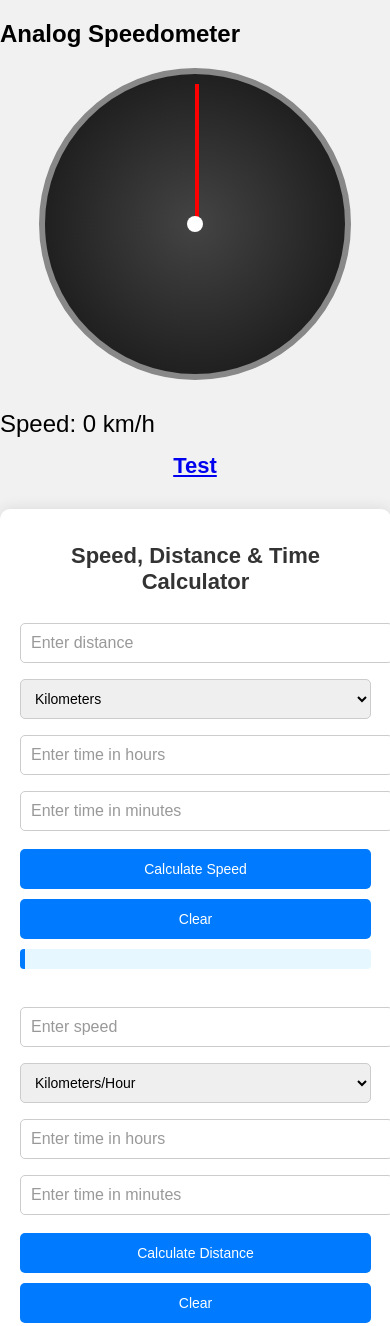
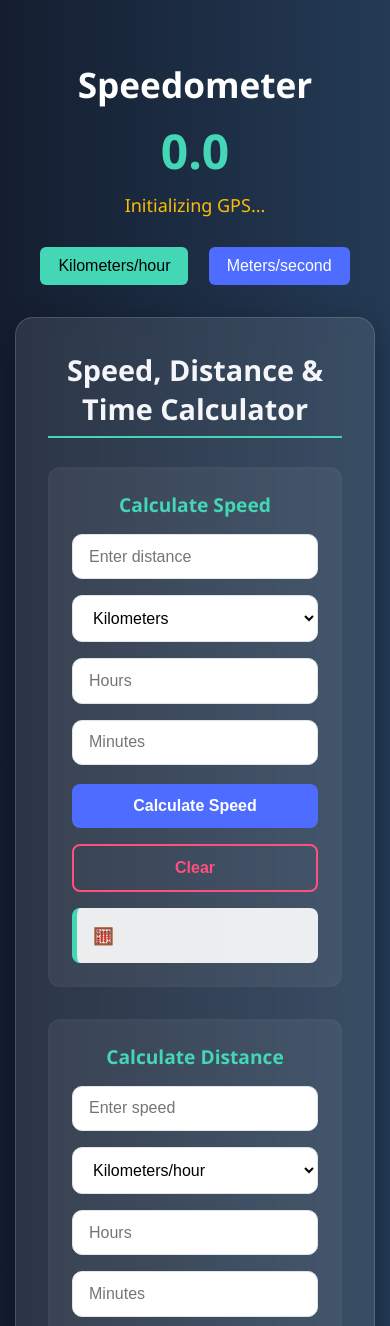
Before and after one commit to zCoder0/CalculateBus, a plain HTML site: page index.html in a window 390 px wide. Shown: the top 1326 px of the page. Drawn offline with Linux system fonts and the light colour scheme.

Commit message:
Add files via upload

```diff
--- a/index.html
+++ b/index.html
@@ -5,301 +5,316 @@
   <meta name="viewport" content="width=device-width, initial-scale=1.0"/>
   <title>Speed, Distance, Time Calculator</title>
 
-  <script src="speedometter.js"></script>
+  <script src="speedometer.js"></script>
+
   <style>
-    body {
-      font-family: Arial, sans-serif;
-      background: #f1f1f1;
+    :root {
+      --primary: #4e6cff;
+      --primary-dark: #354bd0;
+      --accent: #44d7b6;
+      --dark: #1e1e2f;
+      --light: #f5f6fa;
+      --danger: #ff4f81;
+      --warning: #fbbc05;
+      --background: #0f2027;
+      --card-bg: rgba(255, 255, 255, 0.1);
+      --text-color: #ffffff;
+    }
+
+    * {
+      box-sizing: border-box;
       margin: 0;
       padding: 0;
     }
 
-
-
-    .speedometer {
-      width: 300px;
-      height: 300px;
-      border-radius: 50%;
-      background: radial-gradient(#444, #111);
-      margin: auto;
-      position: relative;
-      border: 6px solid #888;
-    }
-
-    .needle {
-      width: 4px;
-      height: 140px;
-      background: red;
-      position: absolute;
-      top: 10px;
-      left: 50%;
-      transform-origin: bottom;
-      transform: rotate(0deg);
-      transition: transform 0.2s linear;
-    }
-
-    .center-dot {
-      width: 16px;
-      height: 16px;
-      background: #fff;
-      border-radius: 50%;
-      position: absolute;
-      top: 142px;
-      left: 142px;
-      z-index: 10;
-    }
-
-    .speed-text {
-      margin-top: 30px;
-      font-size: 24px;
-    }
-
-
-
-
-
-
-
-    .calculator {
-      background: #fff;
-      width: 100%;
-      max-width: 500px;
-      margin: 30px auto;
-      padding: 30px;
-      border-radius: 10px;
-      box-shadow: 0 0 15px rgba(0,0,0,0.1);
+    body {
+      font-family: "Segoe UI", Tahoma, Geneva, Verdana, sans-serif;
+      background: linear-gradient(to right, #141e30, #243b55);
+      color: var(--text-color);
+      text-align: center;
+      padding: 60px 15px;
     }
 
     h1 {
-      text-align: center;
-      color: #333;
-      margin-bottom: 20px;
+      font-size: 48px;
+      margin-bottom: 10px;
+    }
+
+    #speed {
+      font-size: 64px;
+      font-weight: bold;
+      color: var(--accent);
+      margin: 10px 0;
+    }
+
+    #status {
+      font-size: 18px;
+      color: var(--warning);
+      margin-bottom: 30px;
+    }
+
+    .unit-toggle button {
+      background: var(--primary);
+      color: white;
+      padding: 10px 18px;
+      border: none;
+      margin: 0 8px;
+      border-radius: 6px;
+      font-weight: 500;
+      cursor: pointer;
+      transition: all 0.3s ease;
+    }
+
+    .unit-toggle button:hover {
+      background-color: var(--primary-dark);
+    }
+
+    .unit-toggle .active {
+      background-color: var(--accent) !important;
+      color: #000;
+    }
+
+    .calculator-container {
+      max-width: 900px;
+      margin: 0 auto;
+    }
+
+    .calculator {
+      background: var(--card-bg);
+      border-radius: 18px;
+      padding: 2rem;
+      box-shadow: 0 10px 30px rgba(0, 0, 0, 0.35);
+      margin-top: 2rem;
+      backdrop-filter: blur(10px);
+      -webkit-backdrop-filter: blur(10px);
+      border: 1px solid rgba(255, 255, 255, 0.15);
+    }
+
+    .calculator h2 {
+      color: var(--light);
+      font-size: 1.8rem;
+      margin-bottom: 1.8rem;
+      border-bottom: 2px solid var(--accent);
+      padding-bottom: 0.5rem;
     }
 
     .block {
-      margin-bottom: 30px;
+      margin-bottom: 2rem;
+      padding: 1.5rem;
+      border-radius: 12px;
+      background: rgba(255, 255, 255, 0.06);
+      box-shadow: inset 0 0 5px rgba(255, 255, 255, 0.05);
+    }
+
+    .block-title {
+      font-size: 1.2rem;
+      color: var(--accent);
+      margin-bottom: 1rem;
+      font-weight: bold;
+    }
+
+    .input-group {
+      display: flex;
+      flex-wrap: wrap;
+      gap: 1rem;
+      margin-bottom: 1rem;
+    }
+
+    .input-field {
+      flex: 1 1 45%;
+      min-width: 200px;
     }
 
     input[type="number"],
     select {
       width: 100%;
-      padding: 10px;
-      margin: 8px 0;
-      border: 1px solid #ccc;
-      border-radius: 5px;
-      font-size: 16px;
+      padding: 0.8rem 1rem;
+      border-radius: 10px;
+      font-size: 1rem;
+      border: 1px solid #dfe6e9;
+      background-color: #fff;
+      color: #000;
+      transition: box-shadow 0.3s;
     }
 
-    input::placeholder {
-      color: #999;
+    input[type="number"]:focus,
+    select:focus {
+      outline: none;
+      border-color: var(--accent);
+      box-shadow: 0 0 0 3px rgba(68, 215, 182, 0.3);
+    }
+
+    .button-group {
+      display: flex;
+      flex-wrap: wrap;
+      gap: 1rem;
+      margin-top: 1.2rem;
     }
 
     button {
-      width: 100%;
-      padding: 12px;
-      margin-top: 10px;
-      background-color: #007bff;
+      flex: 1;
+      padding: 0.8rem 1.2rem;
+      font-size: 1rem;
+      font-weight: 600;
+      border: none;
+      border-radius: 8px;
+      background: var(--primary);
       color: white;
-      border: none;
-      border-radius: 5px;
-      font-size: 16px;
-      cursor: pointer;
+      transition: all 0.3s ease;
     }
 
     button:hover {
-      background-color: #0056b3;
+      background: var(--primary-dark);
+      transform: translateY(-2px);
+      box-shadow: 0 6px 12px rgba(0, 0, 0, 0.25);
+    }
+
+    button:active {
+      transform: scale(0.98);
+    }
+
+    .clear-btn {
+      background: transparent;
+      border: 2px solid var(--danger);
+      color: var(--danger);
+    }
+
+    .clear-btn:hover {
+      background: rgba(255, 79, 129, 0.05);
     }
 
     .result {
-      background-color: #e6f7ff;
-      padding: 10px;
-      border-left: 5px solid #007bff;
-      border-radius: 4px;
-      margin-top: 10px;
-      font-weight: bold;
-      color: #333;
+      background: rgba(255, 255, 255, 0.9);
+      color: #2d3436;
+      padding: 1rem;
+      margin-top: 1rem;
+      border-radius: 8px;
+      font-weight: 600;
+      font-size: 1.05rem;
+      border-left: 5px solid var(--accent);
+      text-align: left;
     }
 
-    @media (max-width: 600px) {
-      .calculator {
-        width: 90%;
-        padding: 20px;
+    .result::before {
+      content: "🧮 ";
     }
 
+    @media (max-width: 768px) {
       h1 {
-        font-size: 22px;
+        font-size: 2.2rem;
       }
 
-      input, select, button {
-        font-size: 14px;
+      #speed {
+        font-size: 3rem;
+      }
+
+      .input-field {
+        flex: 1 1 100%;
+      }
+
+      .button-group {
+        flex-direction: column;
       }
     }
 
-    @media (min-width: 601px) and (max-width: 1024px) {
-      .calculator {
-        width: 80%;
-      }
-    }
   </style>
 </head>
 <body>
 
+  <header>
+    <h1>Speedometer</h1>
+    <div id="speed">0.0</div>
+    <div id="status">Initializing GPS...</div>
 
+    <div class="unit-toggle">
+      <button id="showKmph" class="active">Kilometers/hour</button>
+      <button id="showMps">Meters/second</button>
+    </div>
+  </header>
 
+  <div class="calculator-container">
+    <div class="calculator">
+      <h2>Speed, Distance & Time Calculator</h2>
 
-
-
-  <h2>Analog Speedometer</h2>
-  <div class="speedometer">
-    <div class="needle" id="needle"></div>
-    <div class="center-dot"></div>
+      <!-- Speed Block -->
+      <div class="block">
+        <div class="block-title">Calculate Speed</div>
+        <div class="input-group">
+          <div class="input-field">
+            <input type="number" id="km" placeholder="Enter distance" />
           </div>
-  <div class="speed-text" id="speedText">Speed: 0 km/h</div>
-
-
-
-  <h1><a href="check.html">Test</a></h1>
-
-  <div class="calculator">
-    <h1>Speed, Distance & Time Calculator</h1>
-
-    <!-- Speed Calculation -->
-    <div class="block">
-      <input type="number" id="km" placeholder="Enter distance" />
+          <div class="input-field">
             <select id="distanceUnit">
               <option value="km">Kilometers</option>
               <option value="m">Meters</option>
             </select>
-
-      <input type="number" id="hr" placeholder="Enter time in hours" />
-      <input type="number" id="min" placeholder="Enter time in minutes" />
+          </div>
+          <div class="input-field">
+            <input type="number" id="hr" placeholder="Hours" />
+          </div>
+          <div class="input-field">
+            <input type="number" id="min" placeholder="Minutes" />
+          </div>
+        </div>
+        <div class="button-group">
           <button onclick="calculateSpeed()">Calculate Speed</button>
-      <button onclick="clearSpeed()">Clear</button>
+          <button class="clear-btn" onclick="clearSpeed()">Clear</button>
+        </div>
         <div id="resultSpeed" class="result"></div>
       </div>
 
-    <!-- Distance Calculation -->
+      <!-- Distance Block -->
       <div class="block">
+        <div class="block-title">Calculate Distance</div>
+        <div class="input-group">
+          <div class="input-field">
             <input type="number" id="dspeed" placeholder="Enter speed" />
+          </div>
+          <div class="input-field">
             <select id="speedUnit">
-        <option value="km/h">Kilometers/Hour</option>
-        <option value="m/s">Meters/Seconds</option>
+              <option value="km/h">Kilometers/hour</option>
+              <option value="m/s">Meters/second</option>
             </select>
-
-      <input type="number" id="dhr" placeholder="Enter time in hours" />
-      <input type="number" id="dmin" placeholder="Enter time in minutes" />
+          </div>
+          <div class="input-field">
+            <input type="number" id="dhr" placeholder="Hours" />
+          </div>
+          <div class="input-field">
+            <input type="number" id="dmin" placeholder="Minutes" />
+          </div>
+        </div>
+        <div class="button-group">
           <button onclick="calculateDistance()">Calculate Distance</button>
-      <button onclick="clearDistance()">Clear</button>
+          <button class="clear-btn" onclick="clearDistance()">Clear</button>
+        </div>
         <div id="resultDistance" class="result"></div>
       </div>
 
-    <!-- Time Calculation -->
+      <!-- Time Block -->
       <div class="block">
+        <div class="block-title">Calculate Time</div>
+        <div class="input-group">
+          <div class="input-field">
             <input type="number" id="tkm" placeholder="Enter distance" />
+          </div>
+          <div class="input-field">
             <select id="timeDistanceUnit">
               <option value="km">Kilometers</option>
               <option value="m">Meters</option>
             </select>
-
+          </div>
+          <div class="input-field">
             <input type="number" id="tspeed" placeholder="Enter speed" />
-
+          </div>
+        </div>
+        <div class="button-group">
           <button onclick="calculateTime()">Calculate Time</button>
-      <button onclick="clearTime()">Clear</button>
+          <button class="clear-btn" onclick="clearTime()">Clear</button>
+        </div>
         <div id="resultTime" class="result"></div>
       </div>
     </div>
+  </div>
 
-
-
-  <script>
-
-    function calculateSpeed() {
-    const distance = parseFloat(document.getElementById("km").value);
-    const hr = parseFloat(document.getElementById("hr").value);
-    const min = parseFloat(document.getElementById("min").value);
-    const unit = document.getElementById("distanceUnit").value;
-
-    if (!isNaN(distance) && (!isNaN(hr) || !isNaN(min))) {
-      const timeInSeconds = ((hr || 0) * 3600) + ((min || 0) * 60);
-      const timeInHours = timeInSeconds / 3600;
-
-      let speed;
-      let result = "";
-
-      if (unit === "m") {
-        speed = distance / timeInSeconds; // in m/s
-        result = `Speed is ${speed.toFixed(2)} m/s`;
-      } else {
-        speed = distance / timeInHours; // in km/h
-        result = `Speed is ${speed.toFixed(2)} km/h`;
-      }
-
-      document.getElementById("resultSpeed").innerHTML = result;
-    } else {
-      document.getElementById("resultSpeed").innerHTML = `Please enter valid values.`;
-    }
-  }
-
-
-    function calculateDistance() {
-      const speedInput = parseFloat(document.getElementById("dspeed").value);
-      const hr = parseFloat(document.getElementById("dhr").value);
-      const min = parseFloat(document.getElementById("dmin").value);
-      const unit = document.getElementById("speedUnit").value;
-
-      if (!isNaN(speedInput) && (!isNaN(hr) || !isNaN(min))) {
-        const time = ((hr || 0) * 60 + (min || 0)) / 60; // time in hours
-        const finalSpeed = unit === 'm/s' ? speedInput * 3.6 : speedInput;
-        const distance = finalSpeed * time;
-
-        resultUnit = unit === 'm/s' ? `${(distance*1000).toFixed(2)} meters` : `${distance} kilometers`;
-
-        document.getElementById("resultDistance").innerHTML = `Distance is ${resultUnit} `;
-
-
-      } else {
-        document.getElementById("resultDistance").innerHTML = `Please enter valid values.`;
-      }
-    }
-    function calculateTime() {
-      const distance = parseFloat(document.getElementById("tkm").value);
-      const speed = parseFloat(document.getElementById("tspeed").value);
-      const unit = document.getElementById("timeDistanceUnit").value;
-
-      if (!isNaN(distance) && !isNaN(speed) && speed > 0) {
-        // Convert distance to kilometers if it’s in meters
-        const distanceInKm = unit === "m" ? distance / 1000 : distance;
-
-        const time = (distanceInKm / speed) * 60; // Time in minutes
-        const hr = Math.floor(time / 60);
-        const min = Math.round(time % 60);
-
-        document.getElementById("resultTime").innerHTML = `Time is ${hr} hour(s) and ${min} minute(s)`;
-      } else {
-        document.getElementById("resultTime").innerHTML = `Please enter valid values.`;
-      }
-    }
-
-
-    function clearSpeed() {
-      document.getElementById("km").value = "";
-      document.getElementById("hr").value = "";
-      document.getElementById("min").value = "";
-      document.getElementById("resultSpeed").innerHTML = "";
-    }
-
-    function clearDistance() {
-      document.getElementById("dspeed").value = "";
-      document.getElementById("dhr").value = "";
-      document.getElementById("dmin").value = "";
-      document.getElementById("resultDistance").innerHTML = "";
-    }
-
-    function clearTime() {
-      document.getElementById("tkm").value = "";
-      document.getElementById("tspeed").value = "";
-      document.getElementById("resultTime").innerHTML = "";
-    }
-  </script>
 </body>
 </html>
```
Also changed, not shown: speedometer.js (added, +161 -0 lines). Lines whose indentation alone changed are shown as unchanged.
